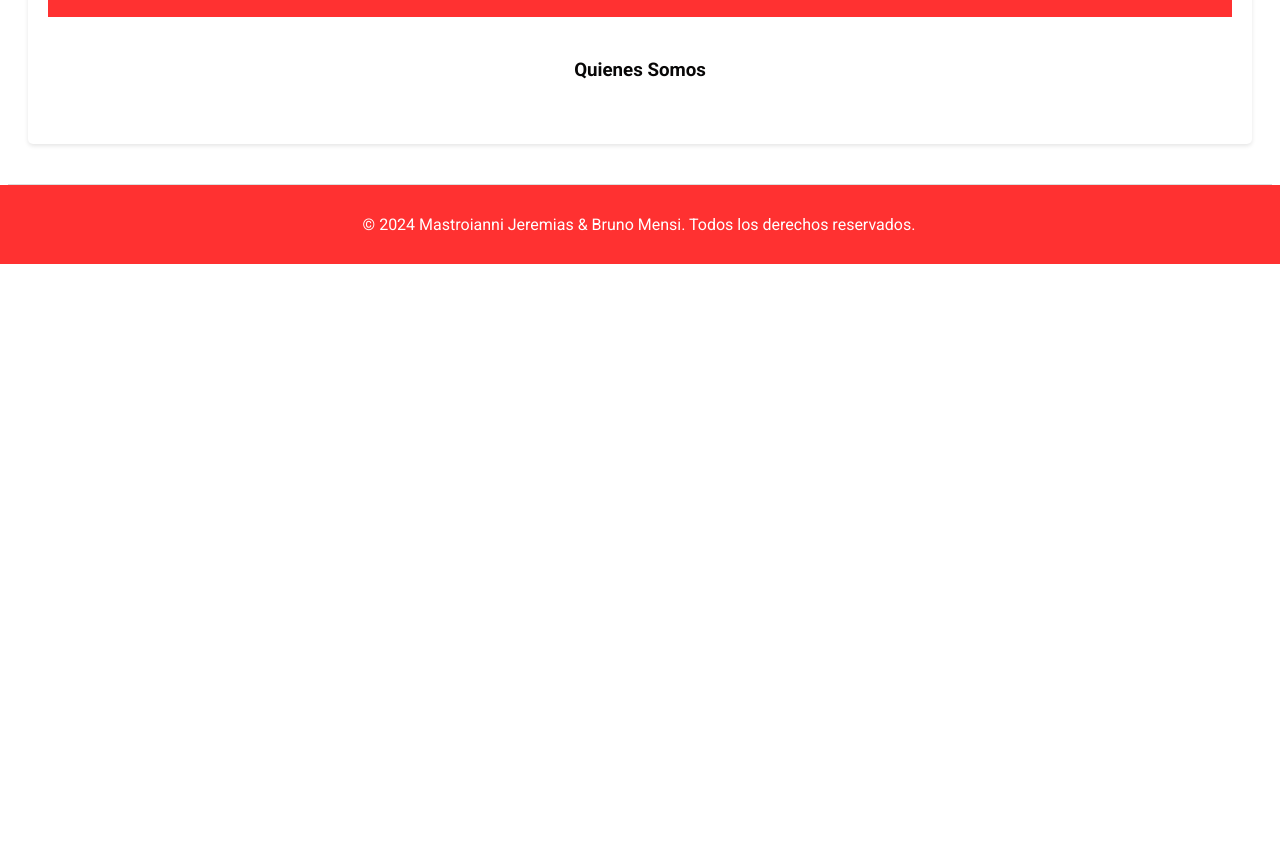
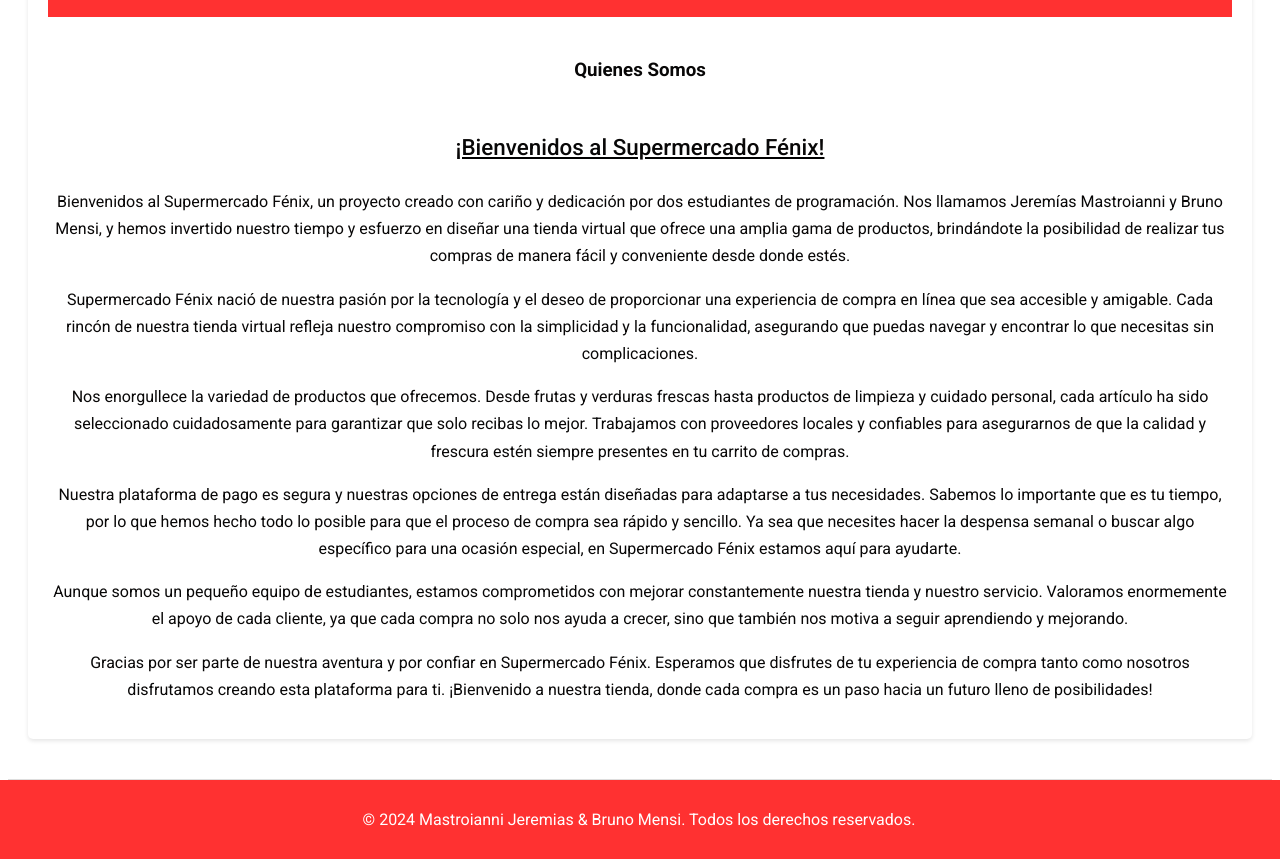
Before and after one commit to MastroianniJeremias/Repositorio_OlavarriaFSD, a plain HTML site: page TP_FINAL/index.html in a window 1280 px wide. Shown: the part 1581-2440 px from the top of the page. Before the commit the page ends 1845 px from the top, so only its background shows below. Drawn offline with nearby package versions, Linux system fonts and the light colour scheme.

Commit message:
dos clases de sobremi

```diff
--- a/TP_FINAL/index.html
+++ b/TP_FINAL/index.html
@@ -261,7 +261,14 @@
                             </div>
                         </div>
                         <div class="mensaje-sobre">
+                            <div class="bold-titulo"><p>¡Bienvenidos al Supermercado Fénix!</p></div>
                             <div class="contenido-sobre">
+                                <div><p>Bienvenidos al Supermercado Fénix, un proyecto creado con cariño y dedicación por dos estudiantes de programación. Nos llamamos <span class="author">Jeremías Mastroianni</span> y <span class="author">Bruno Mensi</span>, y hemos invertido nuestro tiempo y esfuerzo en diseñar una tienda virtual que ofrece una amplia gama de productos, brindándote la posibilidad de realizar tus compras de manera fácil y conveniente desde donde estés.</p></div>
+                                <div><p>Supermercado Fénix nació de nuestra pasión por la tecnología y el deseo de proporcionar una experiencia de compra en línea que sea accesible y amigable. Cada rincón de nuestra tienda virtual refleja nuestro compromiso con la simplicidad y la funcionalidad, asegurando que puedas navegar y encontrar lo que necesitas sin complicaciones.</p></div>
+                                <div><p>Nos enorgullece la variedad de productos que ofrecemos. Desde frutas y verduras frescas hasta productos de limpieza y cuidado personal, cada artículo ha sido seleccionado cuidadosamente para garantizar que solo recibas lo mejor. Trabajamos con proveedores locales y confiables para asegurarnos de que la calidad y frescura estén siempre presentes en tu carrito de compras.</p></div>
+                                <div><p>Nuestra plataforma de pago es segura y nuestras opciones de entrega están diseñadas para adaptarse a tus necesidades. Sabemos lo importante que es tu tiempo, por lo que hemos hecho todo lo posible para que el proceso de compra sea rápido y sencillo. Ya sea que necesites hacer la despensa semanal o buscar algo específico para una ocasión especial, en Supermercado Fénix estamos aquí para ayudarte.</p></div>
+                                <div><p>Aunque somos un pequeño equipo de estudiantes, estamos comprometidos con mejorar constantemente nuestra tienda y nuestro servicio. Valoramos enormemente el apoyo de cada cliente, ya que cada compra no solo nos ayuda a crecer, sino que también nos motiva a seguir aprendiendo y mejorando.</p></div>
+                                <div><p> Gracias por ser parte de nuestra aventura y por confiar en Supermercado Fénix. Esperamos que disfrutes de tu experiencia de compra tanto como nosotros disfrutamos creando esta plataforma para ti. ¡Bienvenido a nuestra tienda, donde cada compra es un paso hacia un futuro lleno de posibilidades!</p></div>
                             </div>
                         </div>
                     </div>
--- a/TP_FINAL/scripts.js
+++ b/TP_FINAL/scripts.js
@@ -7,7 +7,6 @@ const showCart = () => {
     alertCompras.classList.toggle("flex");
     alertCompras.innerHTML =
     `<span><h1><i class="fi fi-rr-shop"></i>Tu carrito</h1></span>
-    // <video src="video/shopping-harley-quinn.mp4"> no funciona el video
     <div id="bottom-button"><h1>Total: ${total}</h1>
     <button class="button-hover">Finalizar compra</button></div>`
 }
--- a/TP_FINAL/styles.css
+++ b/TP_FINAL/styles.css
@@ -82,7 +82,6 @@ header {
 }
 
 /* Carrito de compras */
-
 #alert-compras {
     right: 0;
     top: 80px;
@@ -134,7 +133,6 @@ button {
 /* .button-hover :hover {
 
 } */
-/* Fin de Carrito de compras */
 
 /* Estilo de los títulos principales */
 h2 {
@@ -210,6 +208,17 @@ section {
     color: #333;
 }
 
+.bold-titulo {
+    font-size: 140%;
+    font-weight: 500;
+    text-decoration: underline solid black;
+}
+
+.contenido-sobre {
+    text-align: center;
+    font-weight: 400;
+}
+
 /* Pie de página */
 footer {
     background-color: var(--color1);
```
